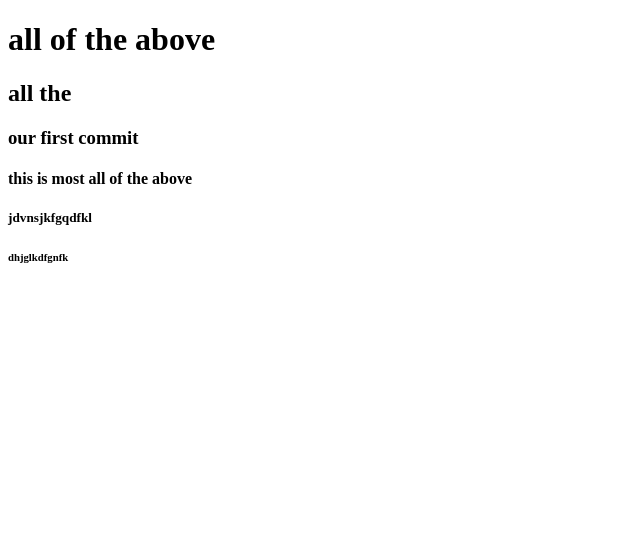
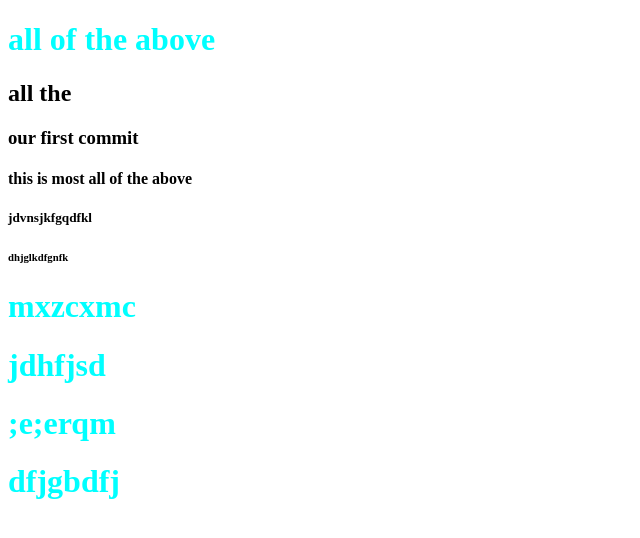
Before and after one commit to Afran1984/My-3-project, a plain HTML site: page prtp.html in a window 1280 px wide. Shown: the whole page, without its empty margins (0-640 px from the left). Drawn offline with Linux system fonts and the light colour scheme.

Commit message:
headerasdjhb

```diff
--- a/prtp.html
+++ b/prtp.html
@@ -5,6 +5,7 @@
     <meta http-equiv="X-UA-Compatible" content="IE=edge">
     <meta name="viewport" content="width=device-width, initial-scale=1.0">
     <title>this is all count</title>
+    <link rel="stylesheet" href="style.css">
 </head>
 <body>
     <h1>all of the above</h1>
@@ -13,5 +14,9 @@
     <h4>this is most all of the above </h4>
     <h5>jdvnsjkfgqdfkl</h5>
     <h6>dhjglkdfgnfk</h6>
+    <h1>  mxzcxmc</h1>
+    <h1>jdhfjsd</h1>
+    <h1>    ;e;erqm</h1>
+    <h1>dfjgbdfj</h1>
 </body>
 </html>
--- /dev/null
+++ b/style.css
@@ -0,0 +1,3 @@
+h1{
+    color: aqua;
+}
```
